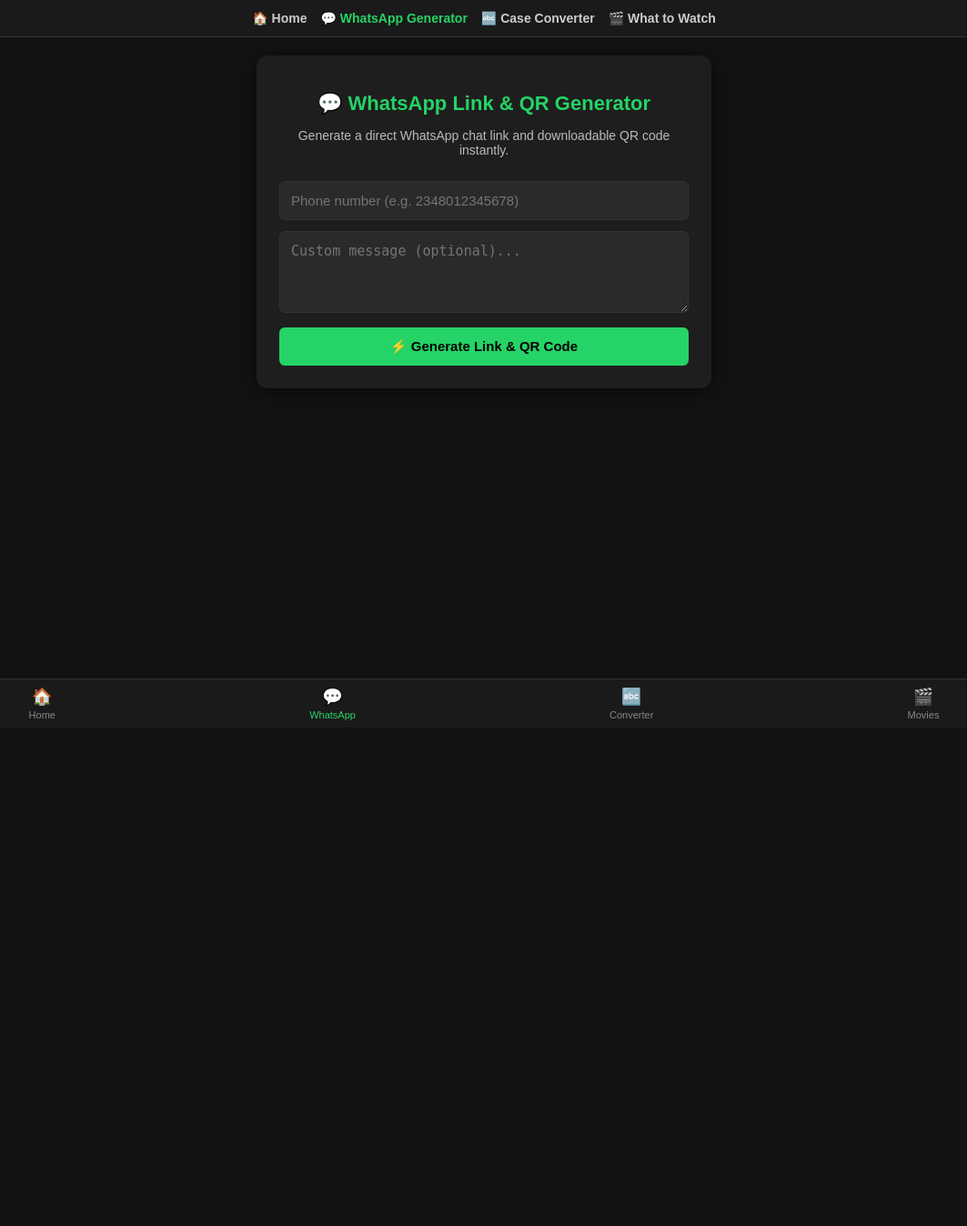
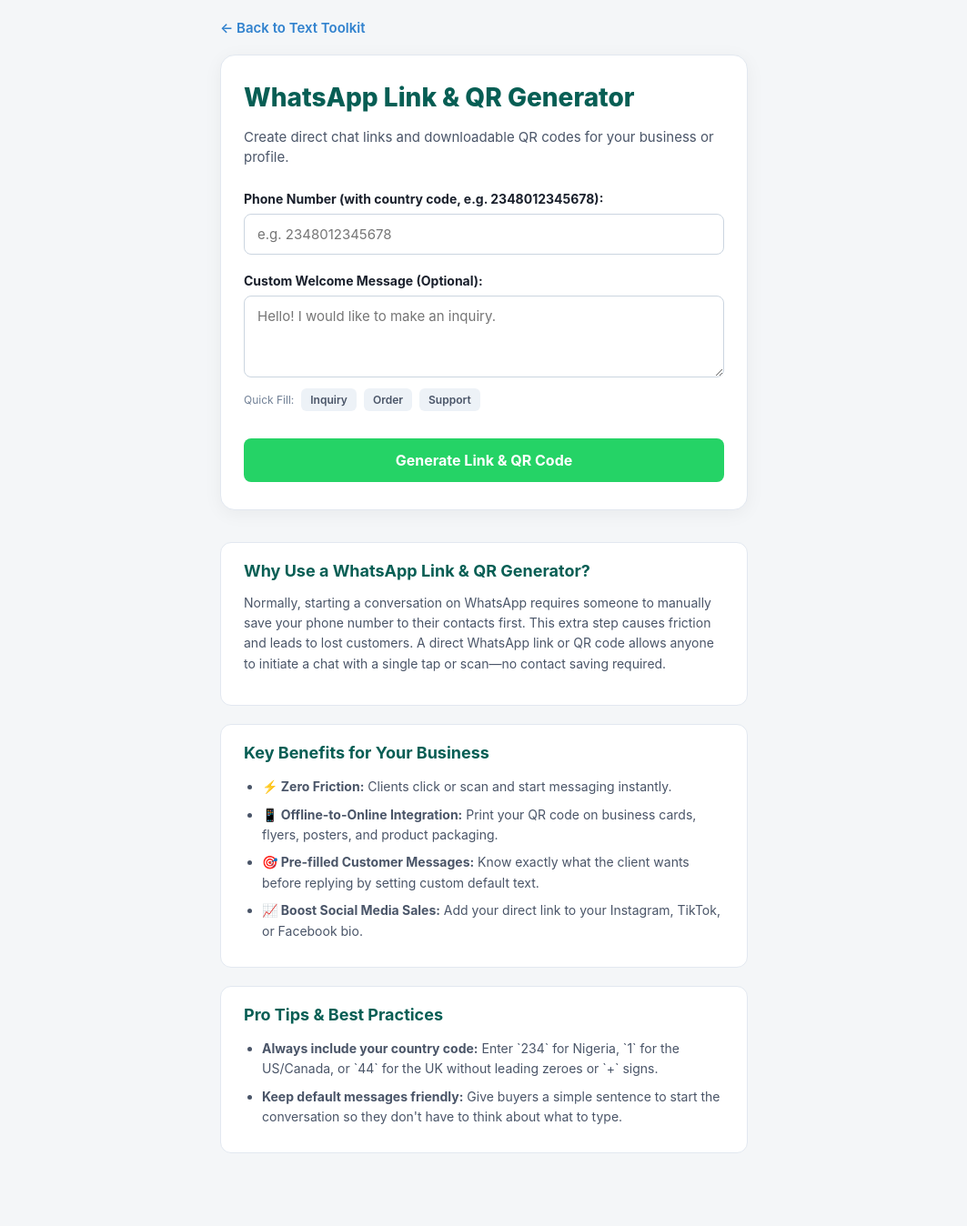
Before and after one commit to A-SODIQY/text-toolkit, a Flask app: page /whatsapp in a window 1280 px wide. Shown: the whole page at 91% size, without its empty margins (108-1171 px from the left). Before the commit the page ends 792 px from the top, so only its background shows below. Run offline with Flask 3, Linux system fonts and the light colour scheme.

Commit message:
Update whatsapp generator UI to match card layout with benefits section

```diff
--- a/templates/whatsapp.html
+++ b/templates/whatsapp.html
@@ -3,171 +3,261 @@
 <head>
     <meta charset="UTF-8">
     <meta name="viewport" content="width=device-width, initial-scale=1.0">
-    <title>WhatsApp Link & QR Code Generator</title>
+    <title>WhatsApp Link & QR Generator - Quick Text Toolkit</title>
     <style>
-        * { box-sizing: border-box; }
+        * { box-sizing: border-box; font-family: -apple-system, BlinkMacSystemFont, "Segoe UI", Roboto, Helvetica, Arial, sans-serif; }
         body {
-            font-family: Arial, sans-serif;
-            background: #121212;
-            color: #ffffff;
+            background-color: #f4f6f8;
+            color: #2d3748;
             margin: 0;
-            padding: 0 0 70px 0;
-            text-align: center;
-        }
-        .navbar {
-            display: flex;
-            justify-content: center;
-            align-items: center;
-            gap: 15px;
-            background: #1a1a1a;
-            padding: 12px 10px;
-            border-bottom: 1px solid #333;
-            position: sticky;
-            top: 0;
-            z-index: 100;
-        }
-        .navbar a { color: #cccccc; text-decoration: none; font-size: 14px; font-weight: bold; }
-        .navbar a:hover, .navbar a.active { color: #25d366; }
-
-        .container {
-            max-width: 500px;
-            margin: 20px auto;
-            background: #1e1e1e;
-            padding: 25px;
-            border-radius: 12px;
-            box-shadow: 0 4px 15px rgba(0,0,0,0.5);
-        }
-        h1 { color: #25d366; margin-bottom: 5px; font-size: 22px; }
-        p { color: #bbb; font-size: 14px; }
-
-        input, textarea, button {
-            width: 100%;
-            padding: 12px;
-            margin-top: 12px;
-            border-radius: 6px;
-            border: 1px solid #333;
-            background: #2a2a2a;
-            color: white;
-            font-size: 15px;
-        }
-        textarea { height: 90px; resize: vertical; }
-        button { background: #25d366; color: #000; font-weight: bold; cursor: pointer; border: none; }
-        button:hover { background: #1eb954; }
-
-        .result-card {
-            margin-top: 25px;
-            background: #2a2a2a;
-            padding: 20px;
-            border-radius: 10px;
-            text-align: center;
-            border-left: 5px solid #25d366;
-        }
-        .link-box {
-            word-break: break-all;
-            background: #1e1e1e;
-            padding: 10px;
-            border-radius: 6px;
-            margin: 10px 0;
-        }
-        .qr-code {
-            margin-top: 15px;
-            border-radius: 8px;
-            background: white;
-            padding: 10px;
-            width: 180px;
-            height: 180px;
-        }
-        .btn-action {
-            display: inline-block;
-            margin-top: 12px;
-            background: #25d366;
-            color: #000;
-            text-decoration: none;
-            padding: 10px 15px;
-            border-radius: 6px;
-            font-weight: bold;
-            font-size: 14px;
-        }
-
-        .bottom-nav {
-            position: fixed;
-            bottom: 0;
-            left: 0;
-            width: 100%;
-            background: #1a1a1a;
-            border-top: 1px solid #333;
-            display: flex;
-            justify-content: space-around;
-            padding: 8px 0;
-            z-index: 1000;
-        }
-        .bottom-nav a {
-            color: #888888;
-            text-decoration: none;
-            font-size: 11px;
+            padding: 20px 15px 60px 15px;
             display: flex;
             flex-direction: column;
             align-items: center;
-            gap: 3px;
         }
-        .bottom-nav a.active { color: #25d366; }
-        .bottom-nav .icon { font-size: 18px; }
+
+        .wrapper { width: 100%; max-width: 580px; }
+
+        /* Top Navigation Link */
+        .back-link {
+            display: inline-block;
+            color: #3182ce;
+            text-decoration: none;
+            font-weight: 600;
+            font-size: 15px;
+            margin-bottom: 20px;
+        }
+        .back-link:hover { text-decoration: underline; }
+
+        /* Main Generator Card */
+        .card {
+            background: #ffffff;
+            border-radius: 16px;
+            padding: 30px 25px;
+            box-shadow: 0 4px 20px rgba(0, 0, 0, 0.05);
+            border: 1px solid #e2e8f0;
+        }
+
+        .title {
+            color: #075e54;
+            font-size: 28px;
+            font-weight: 800;
+            margin: 0 0 10px 0;
+            line-height: 1.2;
+        }
+
+        .subtitle {
+            color: #4a5568;
+            font-size: 15px;
+            line-height: 1.5;
+            margin-bottom: 25px;
+        }
+
+        .form-group { margin-bottom: 20px; text-align: left; }
+        label {
+            display: block;
+            font-weight: 700;
+            font-size: 14px;
+            color: #1a202c;
+            margin-bottom: 8px;
+        }
+
+        input[type="tel"], textarea {
+            width: 100%;
+            padding: 12px 14px;
+            border: 1px solid #cbd5e0;
+            border-radius: 8px;
+            font-size: 15px;
+            color: #2d3748;
+            outline: none;
+            transition: border-color 0.2s;
+        }
+        input[type="tel"]:focus, textarea:focus {
+            border-color: #25d366;
+            box-shadow: 0 0 0 3px rgba(37, 211, 102, 0.15);
+        }
+
+        textarea { height: 90px; resize: vertical; }
+
+        /* Preset Message Tags */
+        .presets { margin-top: 8px; display: flex; gap: 8px; flex-wrap: wrap; }
+        .preset-btn {
+            background: #edf2f7;
+            border: none;
+            color: #4a5568;
+            padding: 5px 10px;
+            border-radius: 6px;
+            font-size: 12px;
+            font-weight: 600;
+            cursor: pointer;
+        }
+        .preset-btn:hover { background: #e2e8f0; color: #1a202c; }
+
+        /* Submit Button */
+        .btn-submit {
+            width: 100%;
+            background: #25d366;
+            color: #ffffff;
+            border: none;
+            padding: 14px;
+            border-radius: 8px;
+            font-size: 16px;
+            font-weight: 700;
+            cursor: pointer;
+            transition: background 0.2s;
+            margin-top: 10px;
+        }
+        .btn-submit:hover { background: #1eb954; }
+
+        /* Output Result Box */
+        .result-box {
+            margin-top: 25px;
+            background: #f0fdf4;
+            border: 1px solid #bbf7d0;
+            border-radius: 12px;
+            padding: 20px;
+            text-align: center;
+        }
+        .link-display {
+            background: #ffffff;
+            border: 1px solid #cbd5e0;
+            padding: 10px;
+            border-radius: 6px;
+            word-break: break-all;
+            font-size: 14px;
+            color: #075e54;
+            font-weight: bold;
+            margin: 10px 0;
+        }
+        .action-buttons { display: flex; gap: 10px; margin-top: 12px; }
+        .btn-action {
+            flex: 1;
+            padding: 10px;
+            border-radius: 6px;
+            font-size: 13px;
+            font-weight: bold;
+            text-decoration: none;
+            border: none;
+            cursor: pointer;
+            display: flex;
+            align-items: center;
+            justify-content: center;
+            gap: 5px;
+        }
+        .btn-open { background: #075e54; color: white; }
+        .btn-copy { background: #e2e8f0; color: #2d3748; }
+        .qr-img { width: 180px; height: 180px; margin-top: 15px; border-radius: 8px; border: 1px solid #cbd5e0; }
+
+        /* SEO & Info Sections */
+        .info-section { margin-top: 35px; text-align: left; }
+        .info-card {
+            background: #ffffff;
+            border-radius: 12px;
+            padding: 20px 25px;
+            margin-bottom: 20px;
+            border: 1px solid #e2e8f0;
+        }
+        .info-card h2 { color: #075e54; font-size: 18px; margin-top: 0; margin-bottom: 10px; }
+        .info-card p, .info-card li { font-size: 14px; color: #4a5568; line-height: 1.6; }
+        .info-card ul { padding-left: 20px; margin-bottom: 0; }
+        .info-card li { margin-bottom: 8px; }
     </style>
 </head>
 <body>
 
-    <nav class="navbar">
-        <a href="/">🏠 Home</a>
-        <a href="/whatsapp" class="active">💬 WhatsApp Generator</a>
-        <a href="/case-converter">🔤 Case Converter</a>
-        <a href="/what-to-watch">🎬 What to Watch</a>
-    </nav>
+    <div class="wrapper">
+        <a href="/" class="back-link">← Back to Text Toolkit</a>
 
-    <div class="container">
-        <h1>💬 WhatsApp Link & QR Generator</h1>
-        <p>Generate a direct WhatsApp chat link and downloadable QR code instantly.</p>
+        <!-- Main Form Card -->
+        <div class="card">
+            <h1 class="title">WhatsApp Link & QR Generator</h1>
+            <p class="subtitle">Create direct chat links and downloadable QR codes for your business or profile.</p>
 
             <form action="/whatsapp" method="POST">
-            <input type="tel" name="phone" value="{{ phone or '' }}" placeholder="Phone number (e.g. 2348012345678)" required>
-            <textarea name="message" placeholder="Custom message (optional)...">{{ message or '' }}</textarea>
-            <button type="submit">⚡ Generate Link & QR Code</button>
+                <div class="form-group">
+                    <label>Phone Number (with country code, e.g. 2348012345678):</label>
+                    <input type="tel" name="phone" value="{{ phone or '' }}" placeholder="e.g. 2348012345678" required>
+                </div>
+
+                <div class="form-group">
+                    <label>Custom Welcome Message (Optional):</label>
+                    <textarea id="message-box" name="message" placeholder="Hello! I would like to make an inquiry.">{{ message or '' }}</textarea>
+
+                    <!-- Quick Presets -->
+                    <div class="presets">
+                        <span style="font-size: 12px; color: #718096; align-self: center;">Quick Fill:</span>
+                        <button type="button" class="preset-btn" onclick="setPreset('Hello! I would like to make an inquiry.')">Inquiry</button>
+                        <button type="button" class="preset-btn" onclick="setPreset('Hi, I want to place an order.')">Order</button>
+                        <button type="button" class="preset-btn" onclick="setPreset('Hello! I need customer support.')">Support</button>
+                    </div>
+                </div>
+
+                <button type="submit" class="btn-submit">Generate Link & QR Code</button>
             </form>
 
+            <!-- Generated Output -->
             {% if link %}
-        <div class="result-card">
-            <h3>🎉 Generated Successfully!</h3>
-            <p><strong>Direct Chat Link:</strong></p>
-            <div class="link-box">
-                <a href="{{ link }}" target="_blank" style="color: #25d366; font-weight: bold;">{{ link }}</a>
+            <div class="result-box">
+                <span style="color: #15803d; font-weight: bold; font-size: 14px;">🎉 Link Generated Successfully!</span>
+                <div class="link-display" id="wa-link">{{ link }}</div>
+
+                <div class="action-buttons">
+                    <button class="btn-action btn-copy" onclick="copyLink()">📋 Copy Link</button>
+                    <a href="{{ link }}" target="_blank" class="btn-action btn-open">💬 Open Chat</a>
                 </div>
 
                 {% if qr_url %}
-            <p style="margin-top: 15px;"><strong>QR Code:</strong></p>
-            <img src="{{ qr_url }}" alt="WhatsApp QR Code" class="qr-code"><br>
-            <a href="{{ qr_url }}" target="_blank" download="whatsapp_qr.png" class="btn-action">📥 Open / Save QR Code</a>
+                <div style="margin-top: 18px;">
+                    <span style="font-size: 13px; font-weight: bold; color: #4a5568;">Downloadable QR Code:</span><br>
+                    <img src="{{ qr_url }}" alt="WhatsApp QR Code" class="qr-img"><br>
+                    <a href="{{ qr_url }}" download="whatsapp_qr.png" target="_blank" class="btn-action btn-open" style="margin-top: 10px; display: inline-flex;">📥 Save QR Code Image</a>
+                </div>
                 {% endif %}
             </div>
             {% endif %}
         </div>
 
-    <nav class="bottom-nav">
-        <a href="/">
-            <span class="icon">🏠</span>
-            <span>Home</span>
-        </a>
-        <a href="/whatsapp" class="active">
-            <span class="icon">💬</span>
-            <span>WhatsApp</span>
-        </a>
-        <a href="/case-converter">
-            <span class="icon">🔤</span>
-            <span>Converter</span>
-        </a>
-        <a href="/what-to-watch">
-            <span class="icon">🎬</span>
-            <span>Movies</span>
-        </a>
-    </nav>
+        <!-- SEO Content Sections -->
+        <div class="info-section">
+            <!-- Why Section -->
+            <div class="info-card">
+                <h2>Why Use a WhatsApp Link & QR Generator?</h2>
+                <p>Normally, starting a conversation on WhatsApp requires someone to manually save your phone number to their contacts first. This extra step causes friction and leads to lost customers. A direct WhatsApp link or QR code allows anyone to initiate a chat with a single tap or scan—no contact saving required.</p>
+            </div>
 
+            <!-- Benefits Section -->
+            <div class="info-card">
+                <h2>Key Benefits for Your Business</h2>
+                <ul>
+                    <li><strong>⚡ Zero Friction:</strong> Clients click or scan and start messaging instantly.</li>
+                    <li><strong>📱 Offline-to-Online Integration:</strong> Print your QR code on business cards, flyers, posters, and product packaging.</li>
+                    <li><strong>🎯 Pre-filled Customer Messages:</strong> Know exactly what the client wants before replying by setting custom default text.</li>
+                    <li><strong>📈 Boost Social Media Sales:</strong> Add your direct link to your Instagram, TikTok, or Facebook bio.</li>
+                </ul>
+            </div>
+
+            <!-- Things to Add / Pro Tips -->
+            <div class="info-card">
+                <h2>Pro Tips & Best Practices</h2>
+                <ul>
+                    <li><strong>Always include your country code:</strong> Enter `234` for Nigeria, `1` for the US/Canada, or `44` for the UK without leading zeroes or `+` signs.</li>
+                    <li><strong>Keep default messages friendly:</strong> Give buyers a simple sentence to start the conversation so they don't have to think about what to type.</li>
+                </ul>
+            </div>
+        </div>
+    </div>
+
+    <script>
+        function setPreset(text) {
+            document.getElementById('message-box').value = text;
+        }
+
+        function copyLink() {
+            var linkText = document.getElementById('wa-link').innerText;
+            navigator.clipboard.writeText(linkText).then(function() {
+                alert('WhatsApp Link copied to clipboard!');
+            });
+        }
+    </script>
 </body>
 </html>
```
Lines whose indentation alone changed are shown as unchanged.
